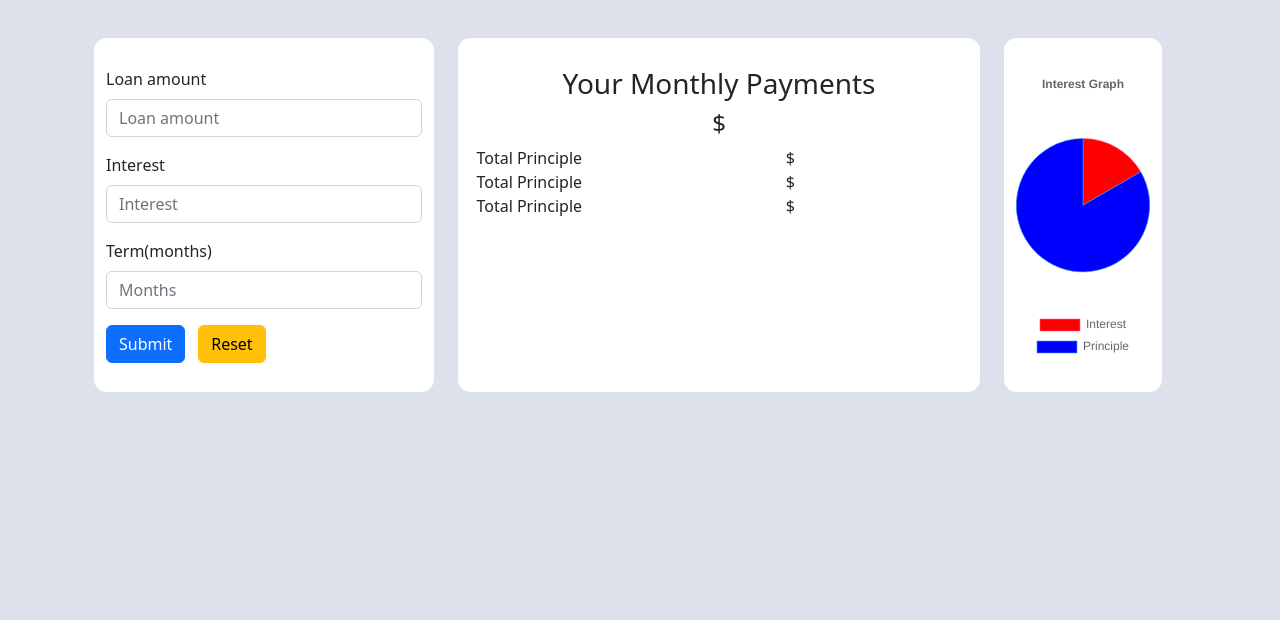
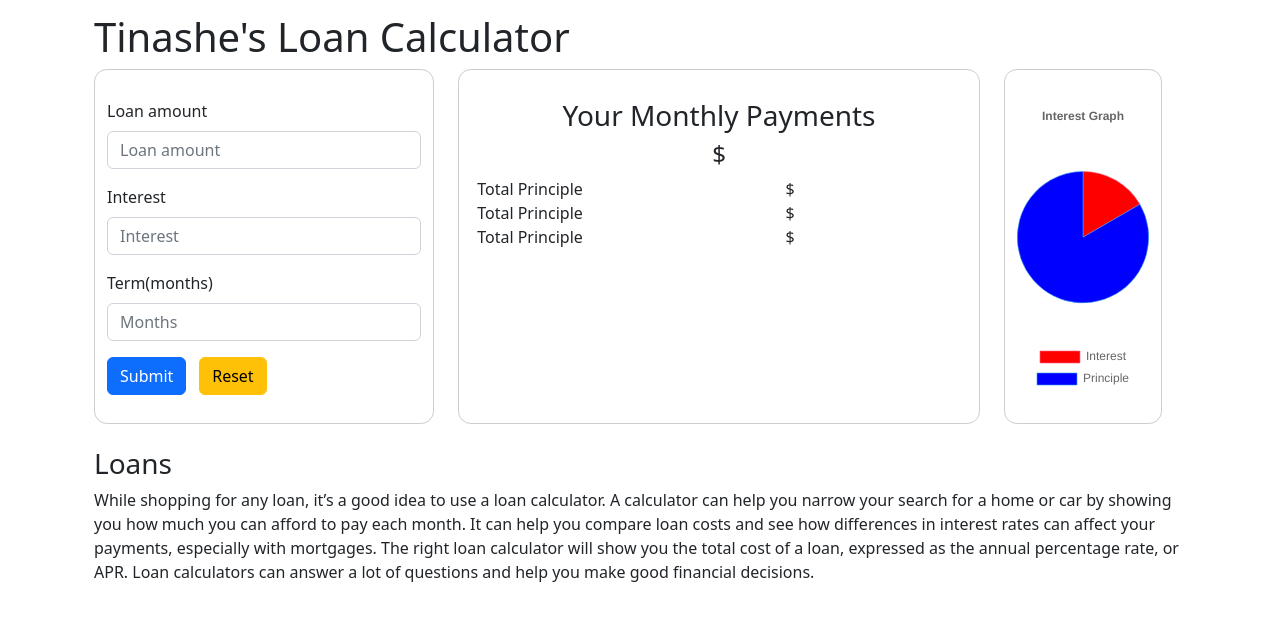
Before and after one commit to brocode19/lcalculator, a React (Create React App) app: page / in a window 1280 px wide. Shown: the top 620 px of the page. Built offline with nearby package versions, Linux system fonts and the light colour scheme.

Commit message:
added a paragraph and fixed some padding

```diff
--- a/src/App.css
+++ b/src/App.css
@@ -1,5 +1,6 @@
 .App{
     background-color: #dce1eb;
+    background-color: white;
     height: 100vh;
 }
 
@@ -31,7 +32,7 @@
   /* total css */
 
   .loanContainer{
-    padding-top: 3%;
+    padding-top: 1%;
   }
 
   .data-input{
@@ -39,6 +40,7 @@
     background-color: white;
     padding: var(--card-padding);
     border-radius: var(--border-radius-2);
+    border: 1px solid rgb(209, 203, 203);
 
   }
 
@@ -47,6 +49,7 @@
     background-color: white;
     padding: var(--card-padding);
     border-radius: var(--border-radius-2);
+    border: 1px solid rgb(209, 203, 203);
 
   }
 
@@ -57,6 +60,7 @@
     border-radius: var(--border-radius-2);
     height: 100%;
     width: 100%;
+    border: 1px solid rgb(209, 203, 203);
 
   }
 
@@ -74,3 +78,8 @@
     display: flex;
     gap: 0.8rem;
   }
+
+  .loanAdvice{
+    margin-top: 2%;
+    background-color: white;
+  }
--- a/src/components/Calculator.js
+++ b/src/components/Calculator.js
@@ -66,7 +66,10 @@ function Calculator() {
         <>
 
            <div className='container loanContainer'>
+
+
             <div className="container row">
+            <h1>Tinashe's Loan Calculator</h1>
                 <div className="col-4">
                 <div className="data-input container">
               <Input
@@ -108,6 +111,14 @@ function Calculator() {
 
                 </div>
             </div>
+
+            <div className="container loanAdvice">
+            <h3>Loans</h3>
+
+            <p>While shopping for any loan, it’s a good idea to use a loan calculator. A calculator can help you narrow your search for a home or car by showing you how much you can afford to pay each month. It can help you compare loan costs and see how differences in interest rates can affect your payments, especially with mortgages. The right loan calculator will show you the total cost of a loan, expressed as the annual percentage rate, or APR. Loan calculators can answer a lot of questions and help you make good financial decisions.</p>
+            </div>
+
+
 
             <div className="row">
 
```
